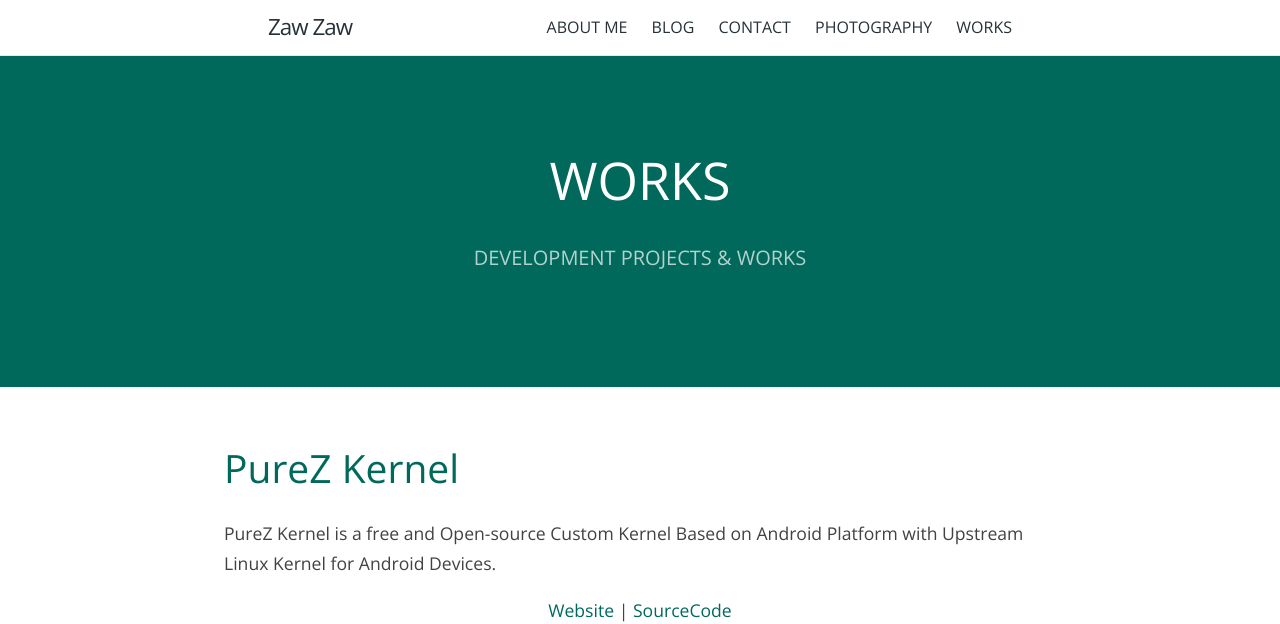
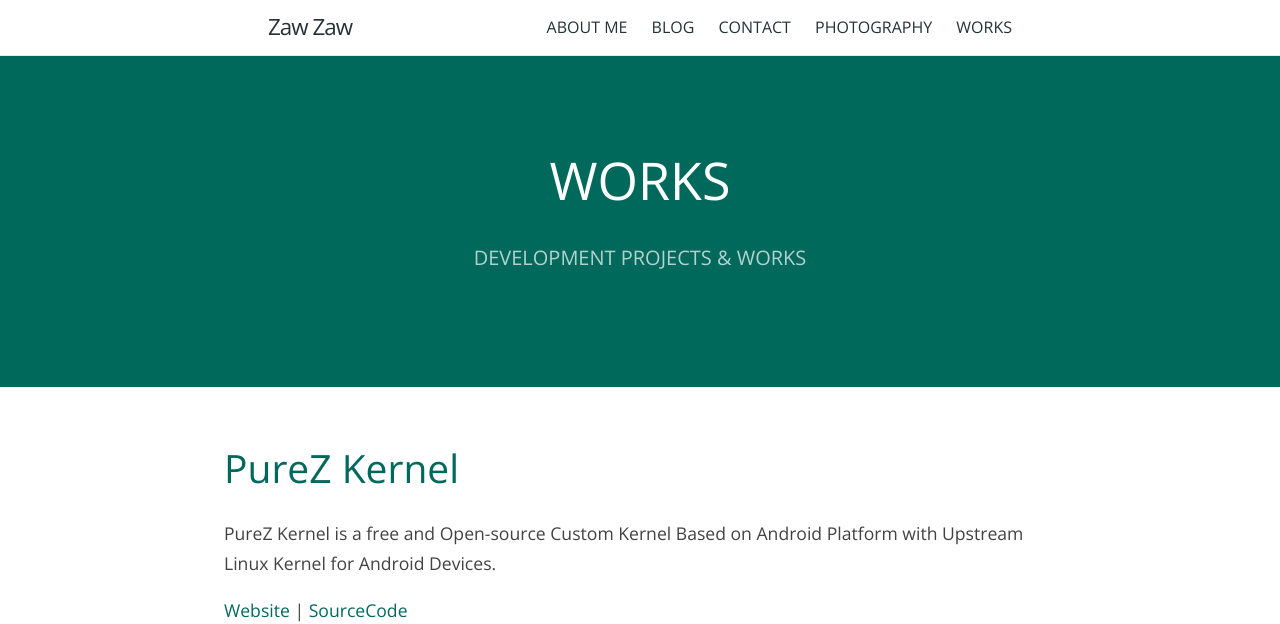
Before and after one commit to zawzaww/zawzaww.github.io, a Jekyll site: the page built from works.md, in a window 1280 px wide. Shown: the top 624 px of the page. Built offline with Jekyll 4.4.1, drawn with Linux system fonts in a browser that asks for light colours; grey boxes are pictures that could not be loaded.

Commit message:
works: Remove align="center" tag for links

```diff
--- a/works.md
+++ b/works.md
@@ -7,7 +7,7 @@ permalink: /works
 
 <h1><a href="https://purez-kernel.github.io">PureZ Kernel</a></h1>
 <p>PureZ Kernel is a free and Open-source Custom Kernel Based on Android Platform with Upstream Linux Kernel for Android Devices.</p>
-<p align="center"><a href="https://purez-kernel.github.io">Website</a> | <a href="https://github.com/purez-kernel">SourceCode</a></p>
+<p><a href="https://purez-kernel.github.io">Website</a> | <a href="https://github.com/purez-kernel">SourceCode</a></p>
 <p align="center">
   <img src="https://s20.postimg.cc/vpbav0vq5/Pure_Z-_Logo.png" />
 </p>
@@ -16,7 +16,7 @@ permalink: /works
 
 <h1><a href="https://zawzaww.github.io/work/androidoss-guides">Android OSS Guides</a></h1>
 <p>Android OS/Kernel Based Guides, Android Internals Guides and How-To Articles</p>
-<p align="center"><a href="https://zawzaww.github.io/work/androidoss-guides">Website</a> | <a href="https://github.com/zawzaww/androidoss-guides">SourceCode</a></p>
+<p><a href="https://zawzaww.github.io/work/androidoss-guides">Website</a> | <a href="https://github.com/zawzaww/androidoss-guides">SourceCode</a></p>
 <p align="center">
   <img src="https://images.wallpaperscraft.com/image/android_os_gray_robot_33642_1920x1080.jpg" />
 </p>
@@ -25,7 +25,7 @@ permalink: /works
 
 <h1><a href="https://zawzaww.github.io/work/xda-threads-works">Projects on XDA-Forums</a></h1>
 <p>Android Kernels, Android Custom Firmwares/ROMs, Guides and Themes on XDA Forums</p>
-<p align="center"><a href="https://zawzaww.github.io/work/xda-threads-works">Website</a> | <a href="https://github.com/zawzaww">SourceCode</a> | <a href="https://forum.xda-developers.com/member.php?u=7581611">XDA Profile</a> </p>
+<p><a href="https://zawzaww.github.io/work/xda-threads-works">Website</a> | <a href="https://github.com/zawzaww">SourceCode</a> | <a href="https://forum.xda-developers.com/member.php?u=7581611">XDA Profile</a> </p>
 <p align="center">
   <img src="https://s20.postimg.cc/4qq51vcl9/xda-developers.png" />
 </p>
```
